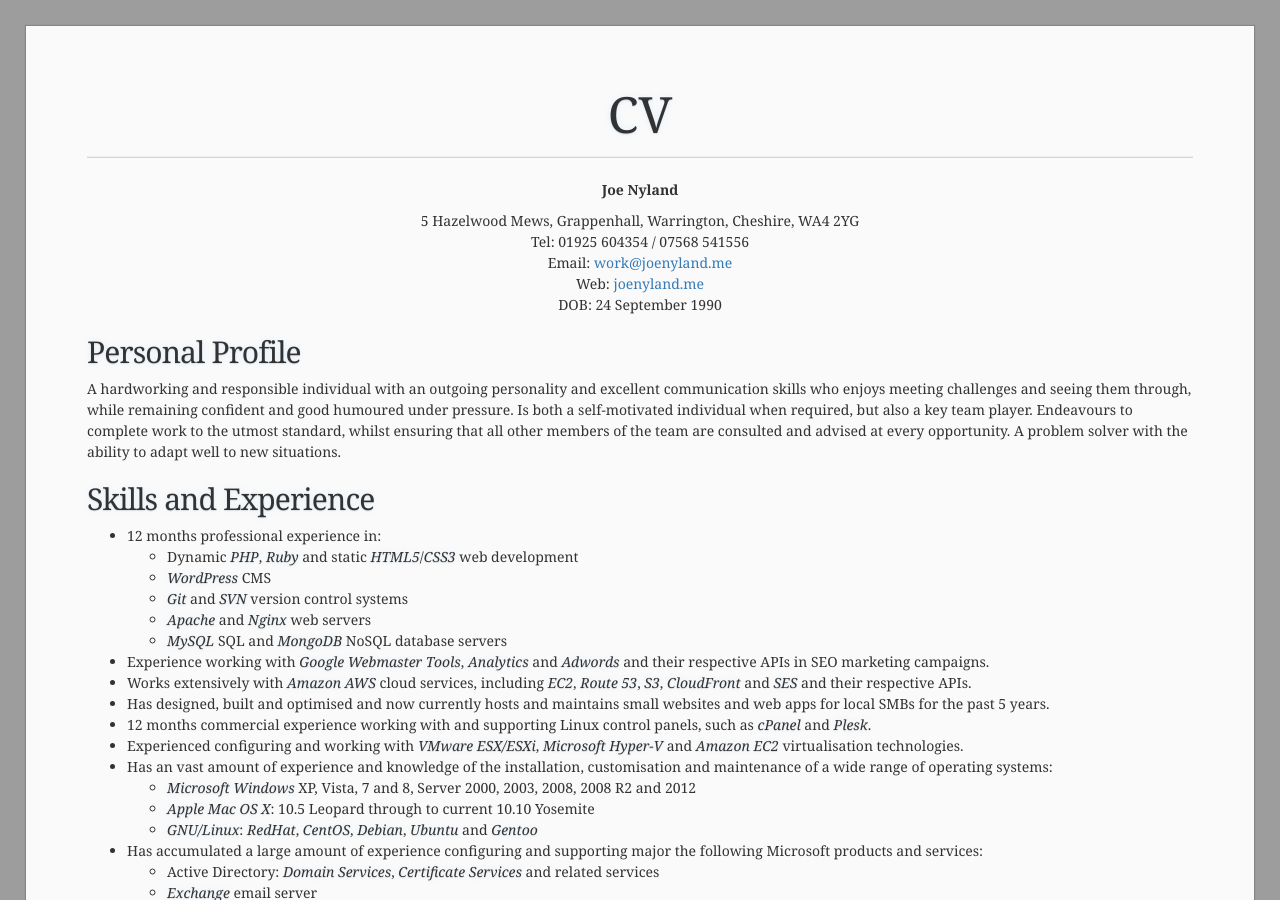
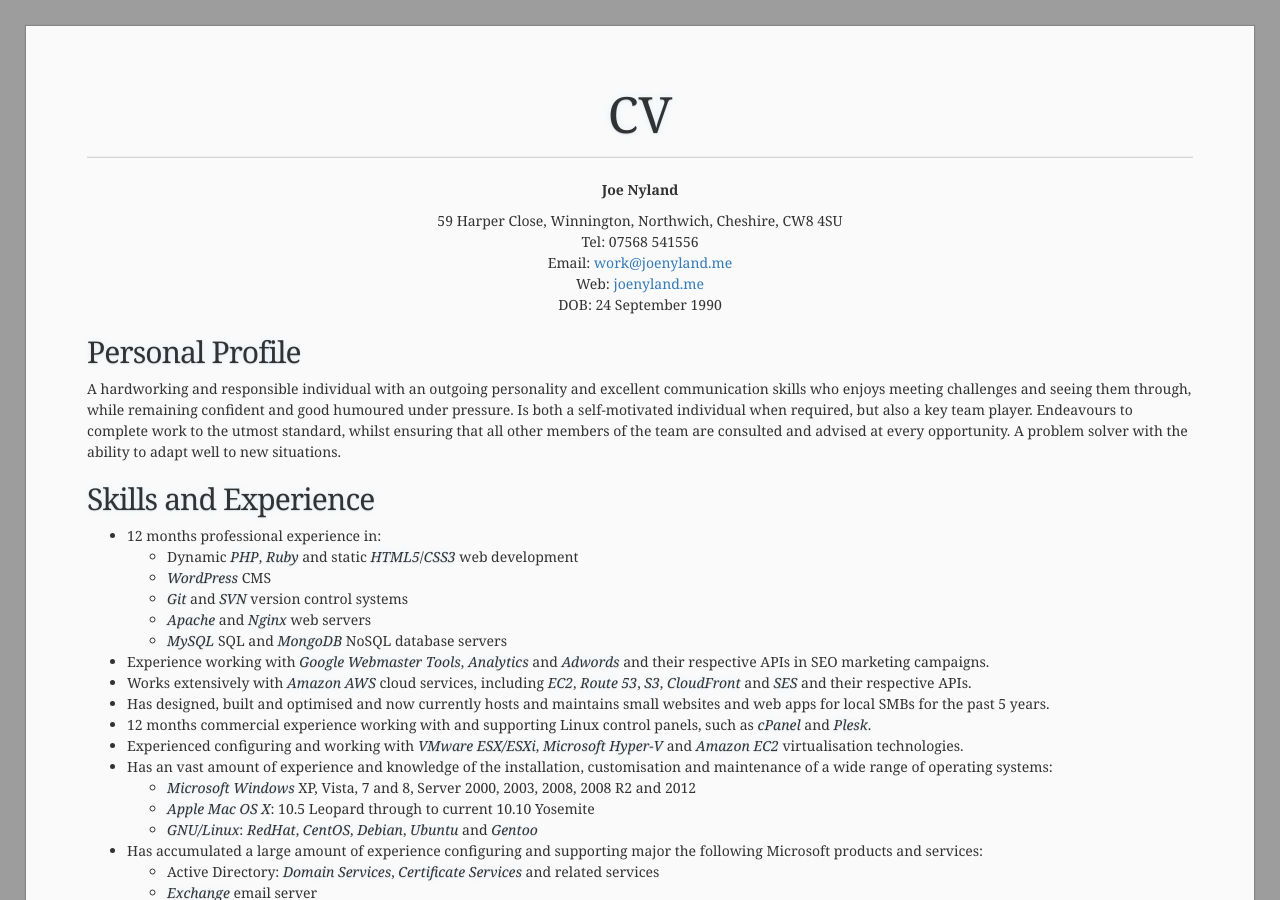
Before and after one commit to JoeNyland/joenyland.github.io, a Jekyll site: the page cv/index.html, which Jekyll copies as it is, in a window 1280 px wide and 900 px high. Built offline with Jekyll 4.4.1, drawn with Linux system fonts in a browser that asks for light colours; nearby versions of some CDN libraries.

Commit message:
Change my address on my CV

```diff
--- a/cv/index.html
+++ b/cv/index.html
@@ -20,9 +20,8 @@
 
             <p><b>Joe Nyland</b></p>
 
-            <p>5 Hazelwood Mews, Grappenhall, Warrington,
-                Cheshire, WA4 2YG<br>
-                Tel: 01925 604354 / 07568 541556<br>
+            <p>59 Harper Close, Winnington, Northwich, Cheshire, CW8 4SU<br>
+                Tel: 07568 541556<br>
                 Email: <a href="mailto:work@joenyland.me">work@joenyland.me</a><br>
                 Web: <a href="http://joenyland.me/" target="_blank">joenyland.me</a><br>
                 DOB: 24 September 1990</p>
```
